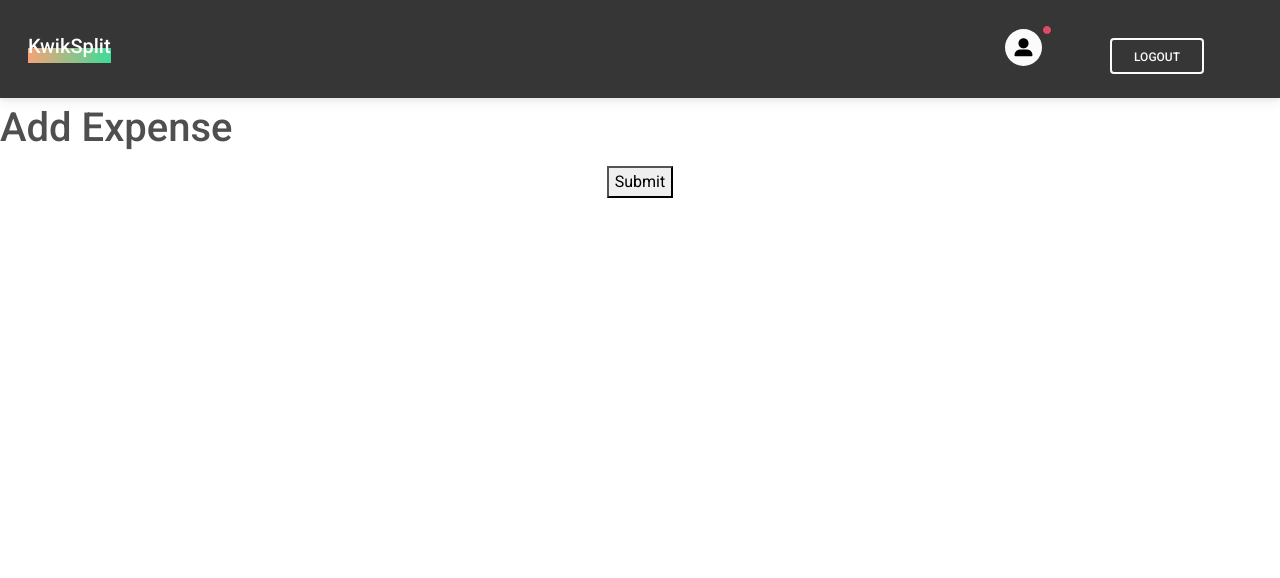
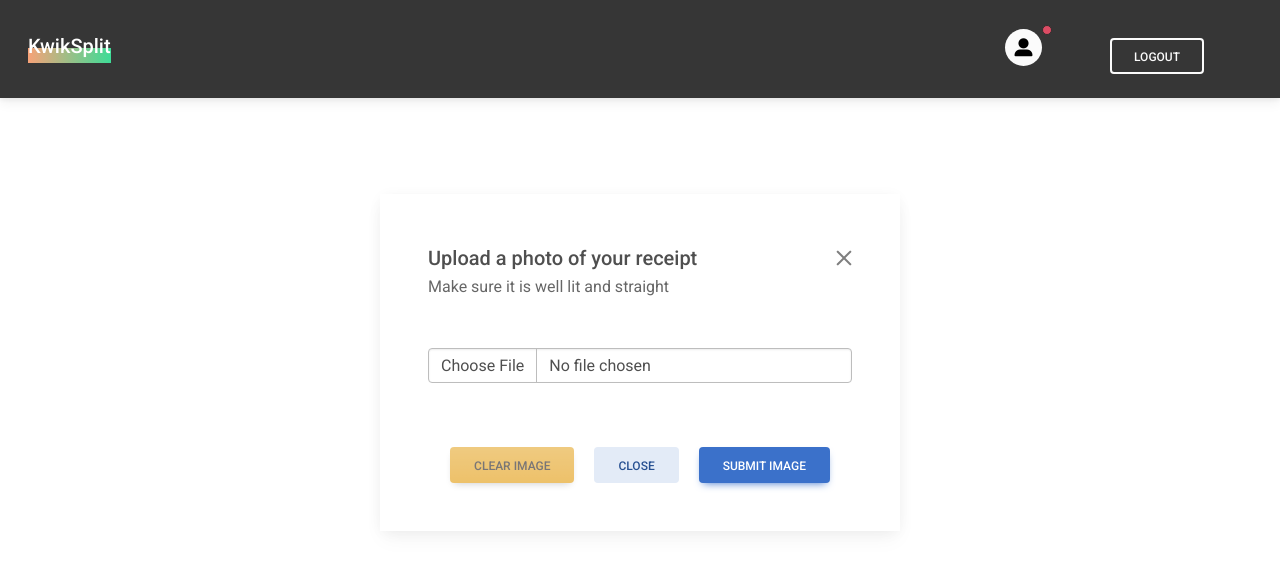
Before and after one commit to NicoBrown/Milestone-4, a Django app: page /expenses/add_expense in a window 1280 px wide. Shown: the top 578 px of the page. Run offline with Django 3.2, Linux system fonts and the light colour scheme; a user stored in the database is signed in; some libraries are stand-ins or nearby versions.

Commit message:
feat: image upload form completed

```diff
--- a/expenses/templates/expenses/upload_image.html
+++ b/expenses/templates/expenses/upload_image.html
@@ -3,16 +3,43 @@
 
 
 {% block content %}
+<div class="row d-flex justify-content-evenly flex-column m-5 p-5">
+    <form class="signup col-lg-12 col-xl-6 offset-xl-3" id="signup_form" method="post" action="">
+        {% csrf_token %}
+        <div class="modal-content  p-5 mx-auto">
+            <div class="modal-header">
+                <h5 class="modal-title">Upload a photo of your receipt</h5>
+                <button type="button" class="btn-close" data-mdb-dismiss="modal" aria-label="Close"></button>
+            </div>
+            <div class="modal-body">
+                <p class="form-label">Make sure it is well lit and straight</p>
+                <div class="my-5">
+                    <input type="file" class="form-control" id="customFile" onchange="preview()" required />
+                </div>
+                <img id="frame" title="uploaded-image" src="" class="img-fluid rounded mx-auto d-block my-3"
+                    alt=""></img>
+            </div>
+            <div class="d-grid gap-2 d-sm-block mx-auto text-center">
+                <button type="reset" id="image-reset" onclick="clearImage()"
+                    class="btn bg-warning bg-gradient text-dark mx-md-3 disabled">Clear
+                    image</button>
+                <button type="button" class="btn btn-secondary" data-mdb-dismiss="modal">Close</button>
+                <button type="submit" class="btn btn-primary  mx-md-3">Submit Image</button>
+            </div>
+        </div>
+    </form>
+</div>
+<script>
+    function preview() {
+        frame.src = URL.createObjectURL(event.target.files[0]);
+        document.getElementById('image-reset').classList.remove('disabled');
+    }
 
-<h1>Add Expense</h1>
-
-<form class="signup" id="signup_form" method="post" action="">
-    {% csrf_token %}
-    <div class="col-12 d-flex justify-content-evenly flex-column">
-    </div>
-    <div class="text-center">
-        <button type="submit">Submit</button>
-    </div>
-</form>
-
+    function clearImage() {
+        event.preventDefault();
+        document.getElementById('customFile').value = null;
+        frame.src = "";
+        document.getElementById('image-reset').classList.add('disabled');
+    }
+</script>
 {% endblock %}
```
